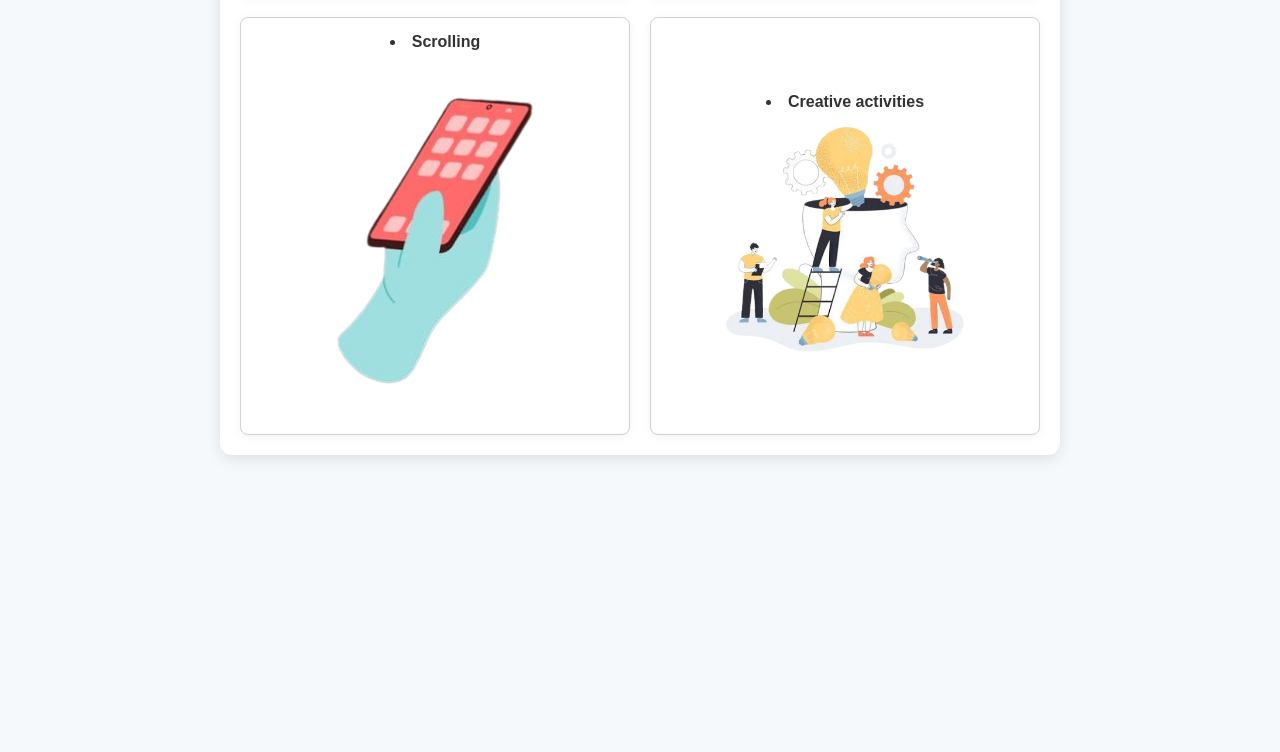
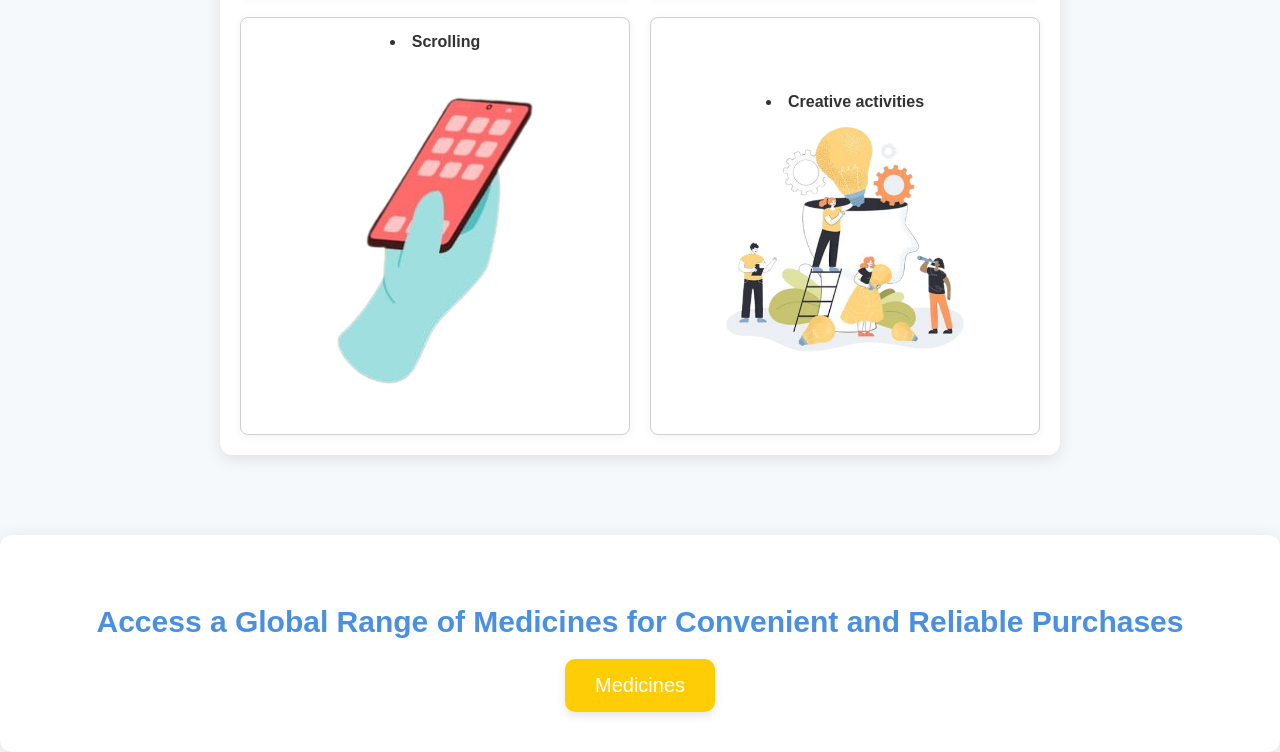
Before and after one commit to SHREYASHTYAGI/Innotech, a plain HTML site: page audio.html in a window 1280 px wide. Shown: the part 521-1273 px from the top of the page. Before the commit the page ends 1016 px from the top, so only its background shows below. Drawn offline with Linux system fonts and the light colour scheme.

Commit message:
medicine section added

```diff
--- a/audio.html
+++ b/audio.html
@@ -83,6 +83,50 @@
         font-size: 20px;
       }
     }
+
+    /* Styles for the 'DAWAI' section */
+    .dawai-section {
+      display: flex;
+      flex-direction: column;
+      align-items: center;
+      justify-content: center;
+      background-color: #ffffff;
+      padding: 40px;
+      margin-top: 40px;
+      border-radius: 12px;
+      box-shadow: 0 4px 20px rgba(0, 0, 0, 0.1);
+      transition: all 0.3s ease-in-out;
+    }
+
+    .dawai-section:hover {
+      transform: scale(1.05);
+      box-shadow: 0 8px 25px rgba(0, 0, 0, 0.2);
+    }
+
+    .dawai-section p {
+      font-weight: bolder;
+      font-size: 30px;
+      margin-bottom: 20px;
+      color: #4a90e2;
+    }
+
+    .dawai-section button {
+      background-color: #ffcc00f9;
+      padding: 15px 30px;
+      font-size: 20px;
+      color: #fff;
+      border: none;
+      border-radius: 10px;
+      cursor: pointer;
+      box-shadow: 0 4px 10px rgba(0, 0, 0, 0.1);
+      transition: all 0.3s ease-in-out;
+    }
+
+    .dawai-section button:hover {
+      background-color: #ffb400;
+      box-shadow: 0 6px 15px rgba(0, 0, 0, 0.2);
+    }
+
   </style>
 </head>
 <body>
@@ -94,15 +138,15 @@
   <div class="content">
     <div class="grid-container">
       <div class="grid-item">
-        <li> <strong> Listening Slow Song Playlist </strong></li>
+        <li><strong>Listening Slow Song Playlist</strong></li>
         <img src="7cc16e48-5658-40e8-bf42-1a0cd44cb331-removebg-preview.png" alt="Slow Song Playlist">
       </div>
       <div class="grid-item">
-        <li> <strong>Making small videos on memories</strong></li>
+        <li><strong>Making small videos on memories</strong></li>
         <img src="77d242cd-3bef-431c-afae-61a741d8cae3-removebg-preview.png" alt="Making small videos">
       </div>
       <div class="grid-item">
-        <li><strong>Scrolling </strong></li>
+        <li><strong>Scrolling</strong></li>
         <img src="1bed78eb-ff17-4402-8714-9854b1e10a27-removebg-preview.png" alt="Scrolling">
       </div>
       <div class="grid-item">
@@ -112,5 +156,12 @@
     </div>
   </div>
 
+  <div class="dawai-section">
+    <p>Access a Global Range of Medicines for Convenient and Reliable Purchases</p>
+    <a href="https://www.netmeds.com/">
+      <button>Medicines</button>
+    </a>
+  </div>
+
 </body>
 </html>
```
